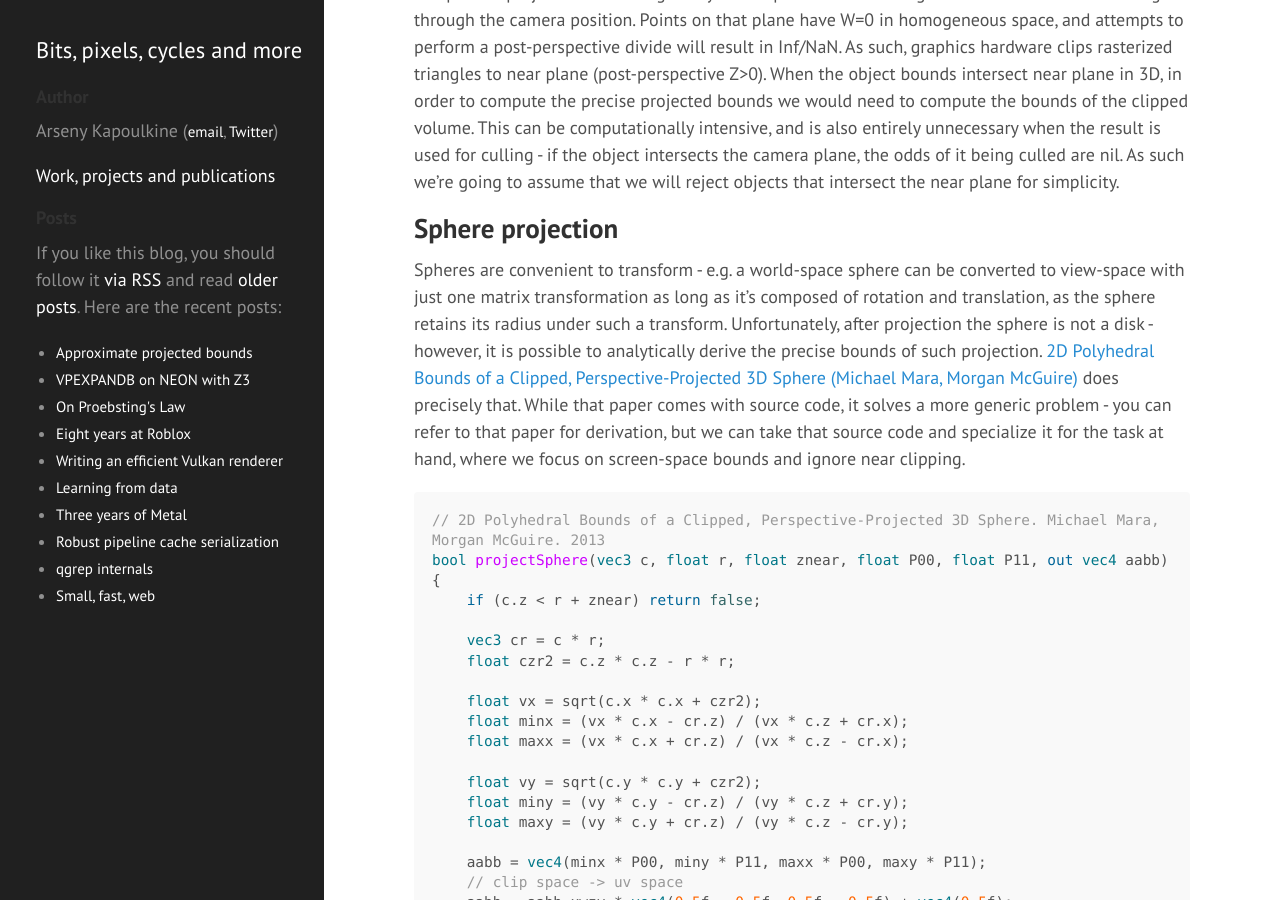
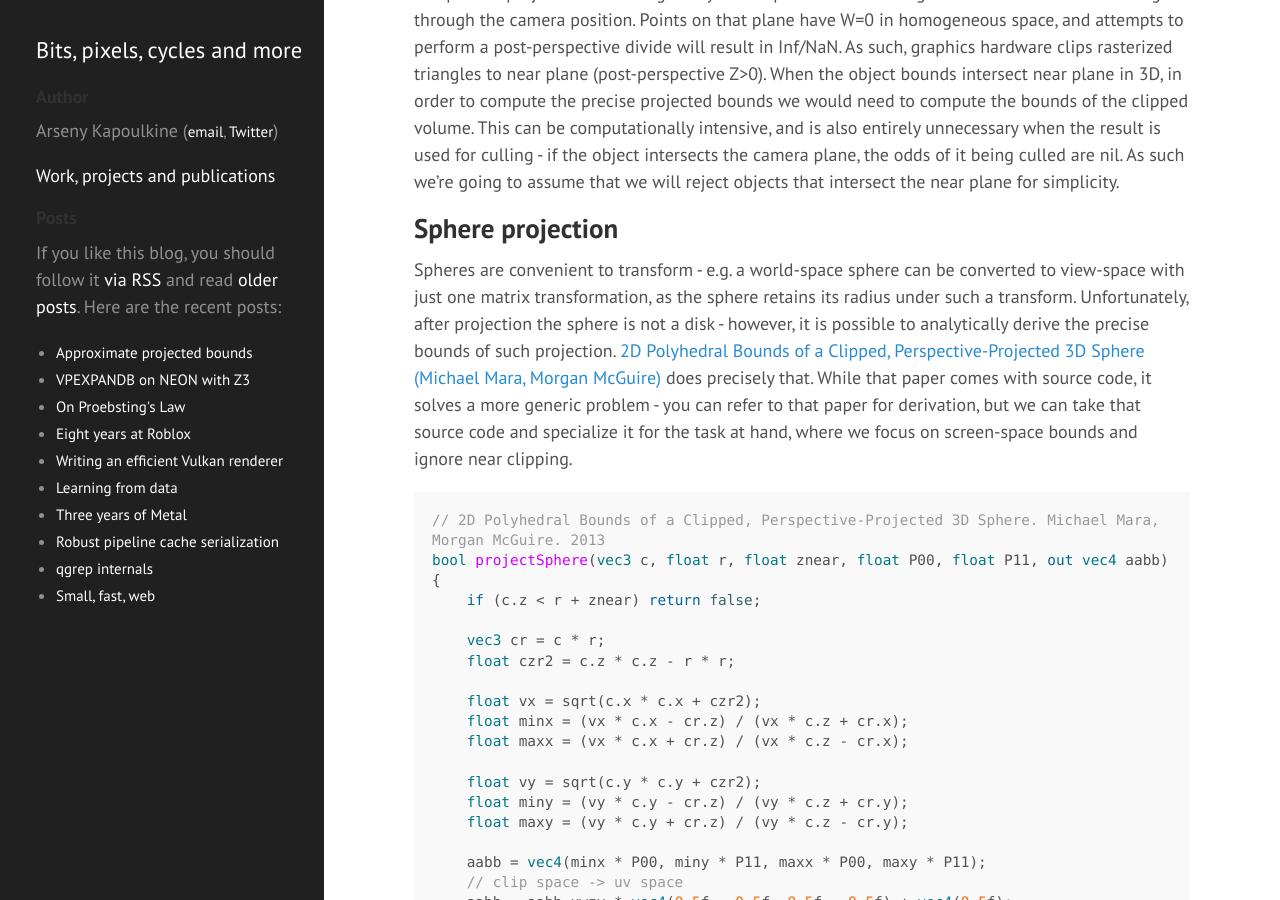
Before and after one commit to zeux/zeux.github.io, a Jekyll site: the page built from _posts/2023-01-12-approximate-projected-bounds.md, in a window 1280 px wide and 900 px high, scrolled down 514 px. Built offline with Jekyll 4.4.1, drawn with Linux system fonts in a browser that asks for light colours.

Commit message:
Update 2023-01-12-approximate-projected-bounds.md

````diff
--- a/_posts/2023-01-12-approximate-projected-bounds.md
+++ b/_posts/2023-01-12-approximate-projected-bounds.md
@@ -14,7 +14,7 @@
 
 ## Sphere projection
 
-Spheres are convenient to transform - e.g. a world-space sphere can be converted to view-space with just one matrix transformation as long as it's composed of rotation and translation, as the sphere retains its radius under such a transform. Unfortunately, after projection the sphere is not a disk - however, it is possible to analytically derive the precise bounds of such projection. [2D Polyhedral Bounds of a Clipped, Perspective-Projected 3D Sphere (Michael Mara, Morgan McGuire) ](https://jcgt.org/published/0002/02/05/) does precisely that. While that paper comes with source code, it solves a more generic problem - you can refer to that paper for derivation, but we can take that source code and specialize it for the task at hand, where we focus on screen-space bounds and ignore near clipping.
+Spheres are convenient to transform - e.g. a world-space sphere can be converted to view-space with just one matrix transformation, as the sphere retains its radius under such a transform. Unfortunately, after projection the sphere is not a disk - however, it is possible to analytically derive the precise bounds of such projection. [2D Polyhedral Bounds of a Clipped, Perspective-Projected 3D Sphere (Michael Mara, Morgan McGuire) ](https://jcgt.org/published/0002/02/05/) does precisely that. While that paper comes with source code, it solves a more generic problem - you can refer to that paper for derivation, but we can take that source code and specialize it for the task at hand, where we focus on screen-space bounds and ignore near clipping.
 
 ```glsl
 // 2D Polyhedral Bounds of a Clipped, Perspective-Projected 3D Sphere. Michael Mara, Morgan McGuire. 2013
````
